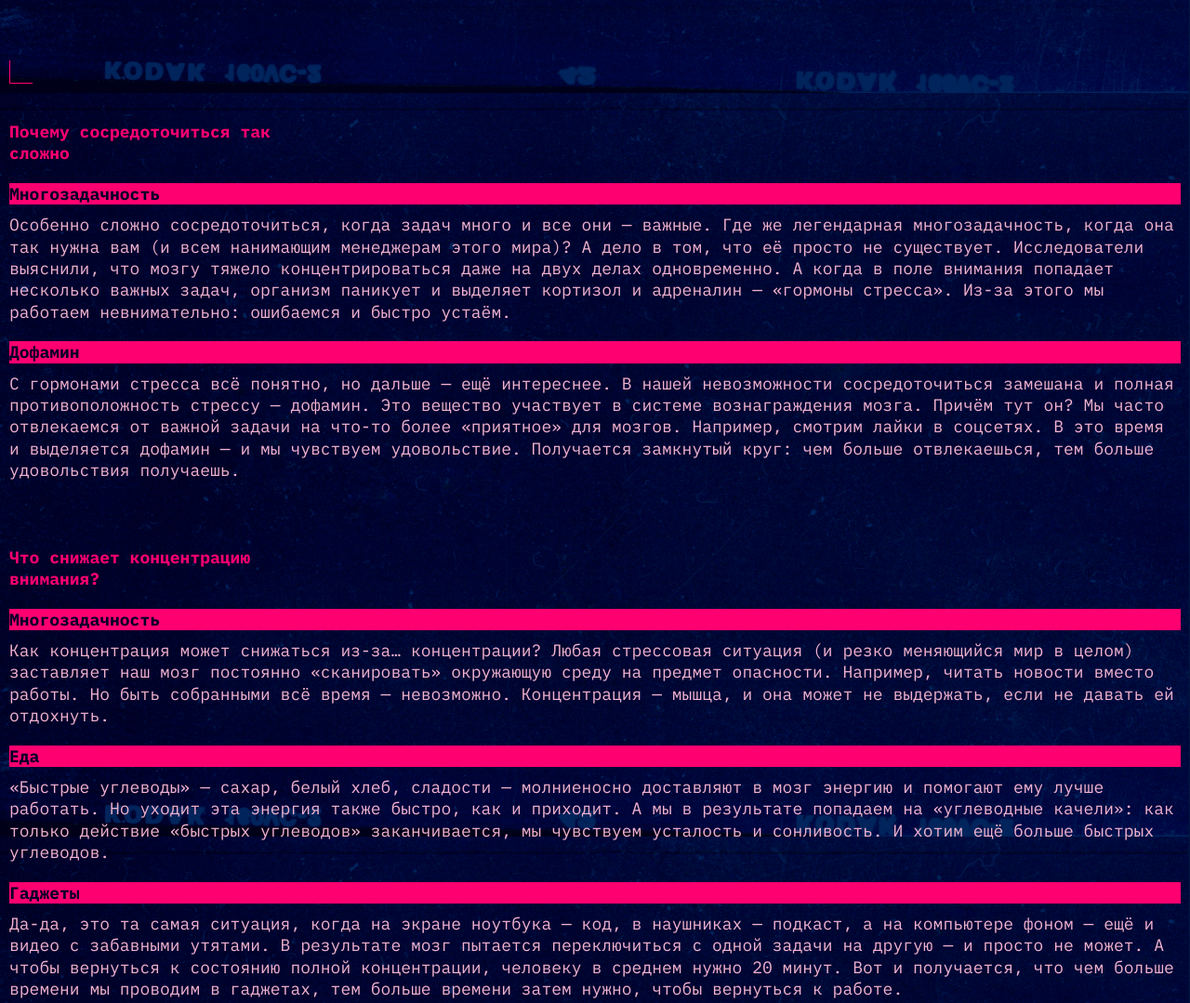
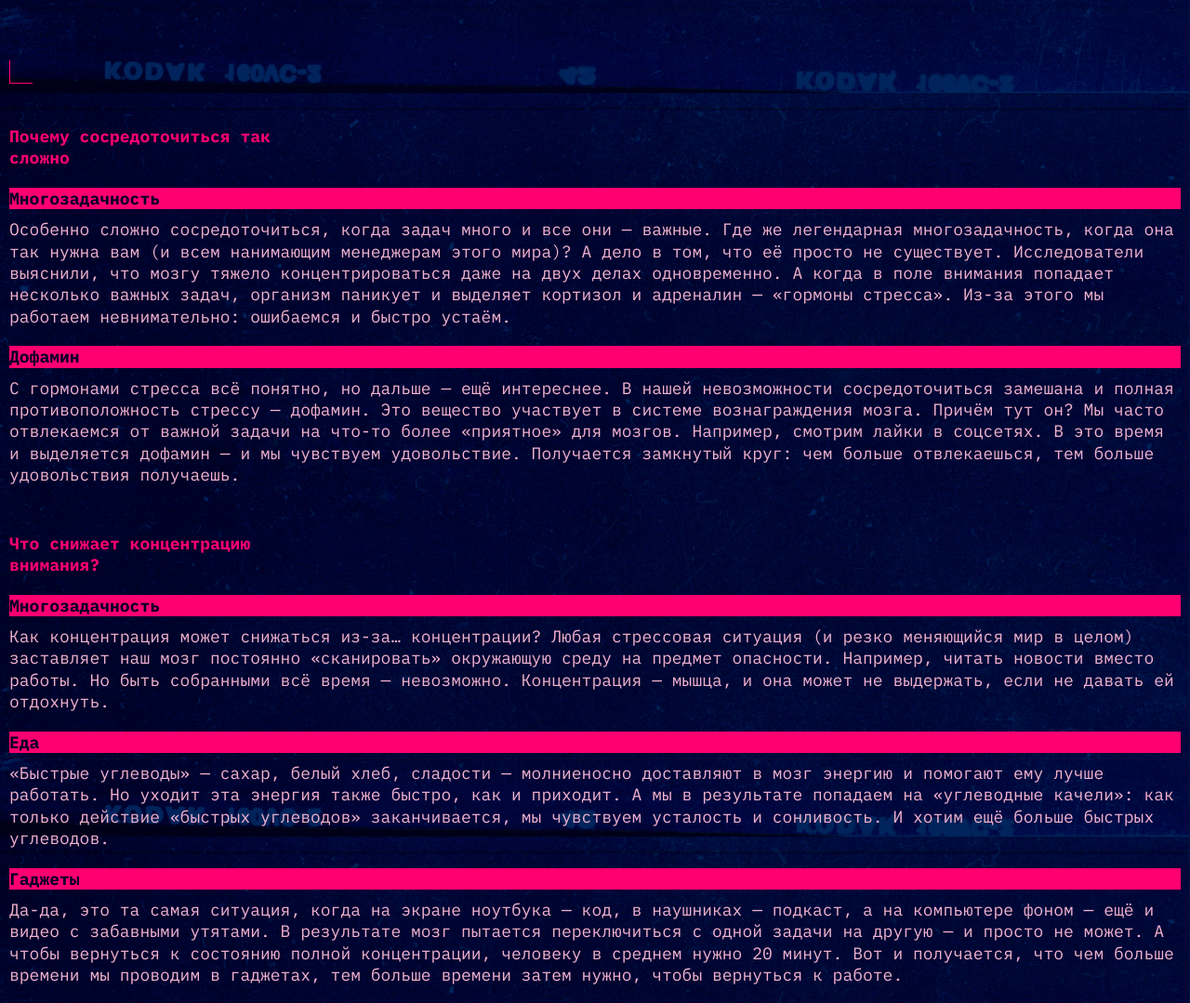
Before and after one commit to firstmidnight/slozhno-sosredotochitsya, a website: page index.html in a window 1280 px wide. Shown: the part 700-1779 px from the top of the page at 93% size. Drawn offline with Linux system fonts and the light colour scheme.

Commit message:
Adjust margin and gap in style.css

```diff
--- a/styles/style.css
+++ b/styles/style.css
@@ -137,17 +137,13 @@
   font-size: var(--font-size-main);
   line-height: 130%;
   background-color: transparent;
-  margin-block-start: 20px;
+  margin-block-start: 25px;
 }
-
-/* .heading:first-of-type{
-  margin-block-start: 40px;
-} */
 
 .main {
   display: flex;
   flex-direction: column;
-  gap: 50px;
+  gap: 25px;
   padding: 10px;
   inline-size: 100%;
 }
```
